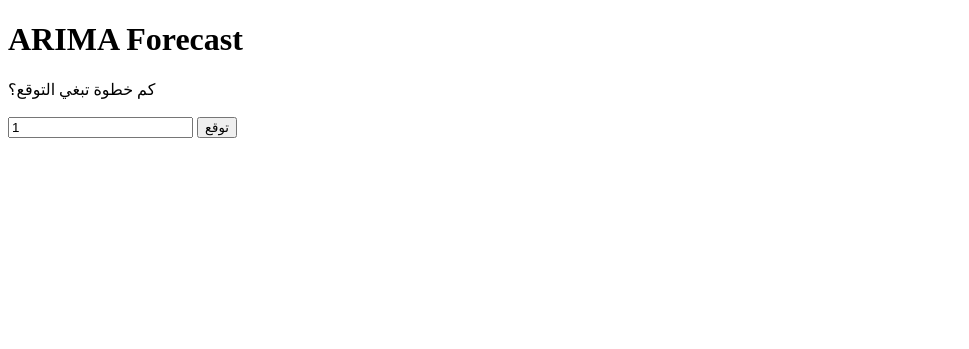
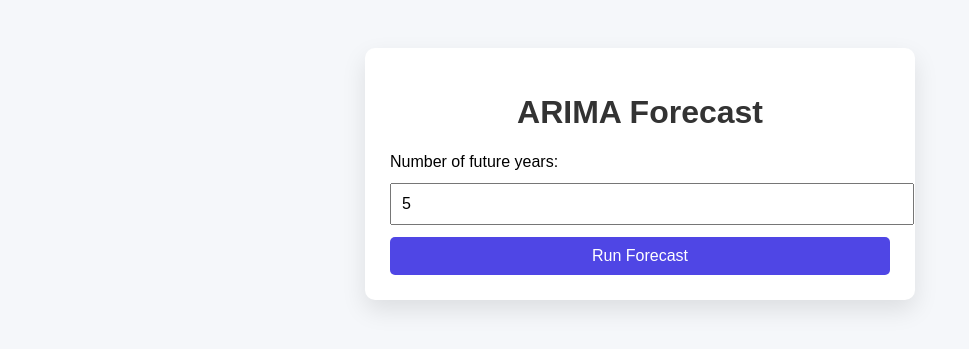
Before and after one commit to lamloom-maker/arima-forecast, a Flask app: template templates/index.html in a window 1280 px wide. Shown: the top 349 px of the page, without its empty margins (0-969 px from the left). Run offline with Flask 3, Linux system fonts and the light colour scheme; the template is opened without the code that fills it, so the values that code supplies are empty.

Commit message:
Update index.html UI

```diff
--- a/templates/index.html
+++ b/templates/index.html
@@ -3,25 +3,62 @@
 <head>
     <meta charset="UTF-8">
     <title>ARIMA Forecast</title>
+    <style>
+        body {
+            font-family: Arial, sans-serif;
+            background: #f5f7fa;
+            padding: 40px;
+        }
+        .card {
+            background: white;
+            padding: 25px;
+            max-width: 500px;
+            margin: auto;
+            border-radius: 10px;
+            box-shadow: 0 10px 25px rgba(0,0,0,0.1);
+        }
+        h1 {
+            text-align: center;
+            color: #333;
+        }
+        input, button {
+            width: 100%;
+            padding: 10px;
+            margin-top: 12px;
+            font-size: 16px;
+        }
+        button {
+            background: #4f46e5;
+            color: white;
+            border: none;
+            border-radius: 5px;
+            cursor: pointer;
+        }
+        ul {
+            margin-top: 15px;
+        }
+    </style>
 </head>
 <body>
 
+<div class="card">
     <h1>ARIMA Forecast</h1>
 
     <form method="POST">
-        <label>كم خطوة تبغي التوقع؟</label><br><br>
-        <input type="number" name="steps" value="1" min="1">
-        <button type="submit">توقع</button>
+        <label>Number of future years:</label>
+        <input type="number" name="steps" min="1" value="5">
+        <button type="submit">Run Forecast</button>
     </form>
 
     {% if forecast %}
-        <h2>نتيجة التوقع:</h2>
+        <h3>Forecast Results:</h3>
         <ul>
-        {% for value in forecast %}
-            <li>{{ value }}</li>
-        {% endfor %}
+            {% for value in forecast %}
+                <li>{{ value | round(2) }}</li>
+            {% endfor %}
         </ul>
     {% endif %}
+</div>
 
 </body>
 </html>
```
